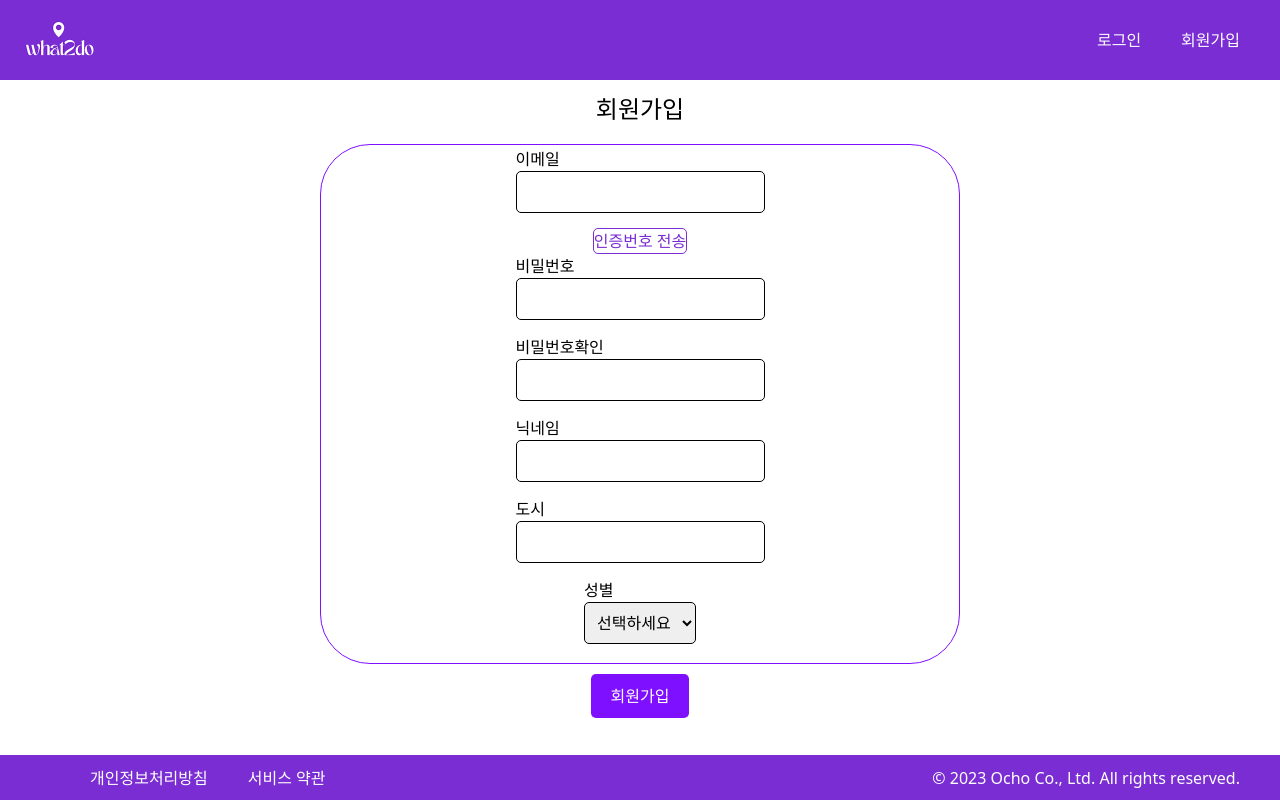
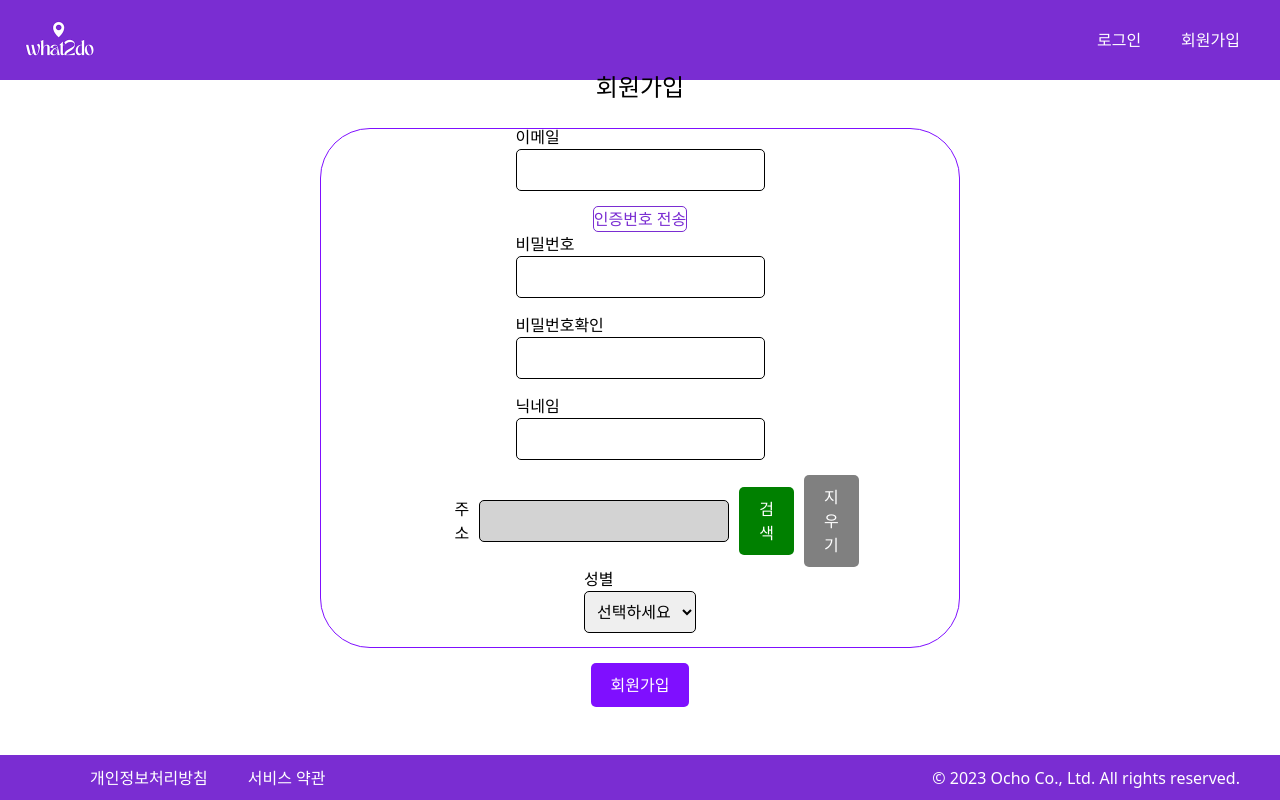
Before and after one commit to ochoWhat2do/what2dofront, a Next.js app: page /signup in a window 1280 px wide. Built offline with nearby package versions, Linux system fonts and the light colour scheme.

Commit message:
[feature] 회원가입 css 수정, 회원가입 시 주소를 받도록 처리 (#59)

```diff
--- a/src/pages/signup.tsx
+++ b/src/pages/signup.tsx
@@ -5,6 +5,7 @@ import Footer from './components/Footer'
 import styles from '../styles/signup.module.css'
 import { useRouter } from 'next/router'
 import Head from 'next/head'
+import Addr, { IAddr } from '../utils/addr' // Addr 컴포넌트를 import 합니다.
 
 const Signup = () => {
   const router = useRouter()
@@ -15,13 +16,18 @@ const Signup = () => {
   const [isAdmin, setIsAdmin] = useState(false) // State for admin checkbox
   const [adminToken, setAdminToken] = useState('') // State for admin token input
   const [nickname, setNickname] = useState('') // State for nickname input
-  const [city, setCity] = useState('') // State for city input
+  const [address, setAddress] = useState('') // State for address input
   const [gender, setGender] = useState('') // State for gender select
   const [passwordMismatch, setPasswordMismatch] = useState(false)
   const [verificationCode, setVerificationCode] = useState('')
   const [isVerificationCodeSent, setIsVerificationCodeSent] = useState(false)
   const [isValidCode, setIsValidCode] = useState(false)
   const [confirmCode, setConfirmCode] = useState('')
+  // 주소 정보를 담을 상태 추가
+  const [selectedAddress, setSelectedAddress] = useState<IAddr>({
+    address: '',
+    zonecode: '',
+  })
 
   // backend 주소
   const indexHost = 'http://localhost:8080' // 로컬
@@ -35,7 +41,7 @@ const Signup = () => {
 
     try {
       const response = await axios.get(
-        apiBaseUrl + `/api/users/checkEmail?email=${email}`,
+        apiBaseUrl + `/api/users/check-email?email=${email}`,
       )
 
       if (response.data) {
@@ -79,6 +85,11 @@ const Signup = () => {
       return
     }
 
+    if (!address) {
+      window.alert('주소를 선택해 주세요.')
+      return
+    }
+
     // Admin token validation
     if (isAdmin && !adminToken) {
       window.alert('사장님(판매자)인 경우 사장님 키를 입력해주세요.')
@@ -90,7 +101,7 @@ const Signup = () => {
         email,
         password,
         nickname,
-        city,
+        address,
         gender,
         admin: isAdmin, // Pass the admin state value
         adminToken,
@@ -107,6 +118,14 @@ const Signup = () => {
 
   const handleAdminCheckbox = () => {
     setIsAdmin(!isAdmin)
+  }
+
+  // 주소 선택 시 호출되는 콜백 함수
+  const handleSelectAddress = (data: IAddr) => {
+    // 선택한 주소 정보를 상태에 업데이트
+    setSelectedAddress(data)
+    // 선택한 주소 정보를 주소 입력 필드에 적용
+    setAddress(data.address)
   }
 
   const validateEmail = (email: string): boolean => {
@@ -254,16 +273,27 @@ const Signup = () => {
               onChange={(e) => setNickname(e.target.value)}
             />
           </div>
-          <div className={styles['signup-input-container']}>
-            <div className="signup-id-label">도시</div>
-            <input
-              type="text"
-              name="city"
-              id="city"
-              className={styles['signup-input-box']}
-              value={city}
-              onChange={(e) => setCity(e.target.value)}
-            />
+          <div className={styles['address-container']}>
+            <div className="signup-id-label">주소</div>
+            <div>
+              <input
+                type="text"
+                name="address"
+                id="address"
+                className={styles['signup-address-box']}
+                value={address}
+                onChange={(e) => setAddress(e.target.value)}
+                readOnly
+              />
+            </div>
+            {/* 주소 검색 컴포넌트 추가 및 onSelectAddr 콜백 함수 전달 */}
+            <Addr onSelectAddr={handleSelectAddress} />
+            <button
+              className={styles['address-clear-button']}
+              onClick={() => setAddress('')}
+            >
+              지우기
+            </button>
           </div>
           <div className={styles['signup-input-container']}>
             <div className="signup-id-label">성별</div>
--- a/src/styles/signup.module.css
+++ b/src/styles/signup.module.css
@@ -3,9 +3,9 @@
   flex-direction: column;
   align-items: center;
   justify-content: center;
-  height: 70vh;
+  height: 75vh;
   margin-left: 25%;
-  margin-top: 8vh;
+  margin-top: 6vh;
   border: 1px solid #7f0fff; /* 1px 실선 테두리 적용 */
   border-radius: 50px;
   padding: 10px; /* 내용과 테두리 간격 추가 */
@@ -32,6 +32,31 @@
   padding: 8px;
   border: 1px solid #000; /* 변경된 부분: 검은색 테두리로 수정 */
   border-radius: 5px;
+}
+
+.address-container {
+  display: flex;
+  align-items: center;
+  width: 60%;
+  gap: 10px;
+}
+
+.signup-address-box {
+  width: 250px;
+  padding: 8px;
+  border: 1px solid #000; /* 변경된 부분: 검은색 테두리로 수정 */
+  border-radius: 5px;
+  background-color: #d3d3d3;
+  cursor: pointer;
+}
+
+.address-clear-button {
+  background-color: #808080;
+  color: #fff;
+  border: none;
+  border-radius: 5px;
+  cursor: pointer;
+  padding: 10px 20px;
 }
 
 .signup-id-submit {
--- /dev/null
+++ b/src/styles/util/addr.module.css
@@ -0,0 +1,23 @@
+.address-id-search {
+  background-color: #008000;
+  color: #fff;
+  border: none;
+  border-radius: 5px;
+  cursor: pointer;
+  padding: 10px 20px;
+}
+
+.zipcode-input-box {
+  width: 30%;
+  padding: 8px;
+  border: 1px solid #000;
+  border-radius: 5px;
+}
+
+.address-input-box {
+  width: 50%;
+  padding: 8px;
+  border: 1px solid #000;
+  border-radius: 5px;
+  margin-top: 10px; /* 주소 입력 필드의 상단 마진 추가 */
+}
--- /dev/null
+++ b/src/utils/addr.tsx
@@ -0,0 +1,63 @@
+import React, { useEffect } from 'react'
+import styles from '../styles/util/addr.module.css' // Import login.module.css
+
+export interface IAddr {
+  address: string
+  zonecode: string
+}
+
+// window 객체에 대한 타입 선언
+declare global {
+  interface Window {
+    daum: any
+  }
+}
+
+interface IAddrProps {
+  onSelectAddr: (data: IAddr) => void // 주소 선택 시 호출될 콜백 함수
+}
+
+const Addr: React.FC<IAddrProps> = ({ onSelectAddr }) => {
+  const onClickAddr = () => {
+    new window.daum.Postcode({
+      oncomplete: function (data: IAddr) {
+        onSelectAddr(data) // 주소 선택 시 콜백 함수 호출
+      },
+    }).open()
+  }
+
+  useEffect(() => {
+    // 다음 주소 검색 API 스크립트 동적으로 로드
+    const script = document.createElement('script')
+    script.src = '//t1.daumcdn.net/mapjsapi/bundle/postcode/prod/postcode.v2.js'
+    script.async = true
+    document.body.appendChild(script)
+
+    return () => {
+      // 컴포넌트가 언마운트될 때 스크립트 삭제
+      document.body.removeChild(script)
+    }
+  }, [])
+
+  return (
+    <div>
+      {/* <input id="addr" type="text" readOnly /> */}
+      <button onClick={onClickAddr} className={styles['address-id-search']}>
+        검색
+      </button>
+      {/* <input
+        id="zipNo"
+        type="text"
+        readOnly
+        className={styles['zipcode-input-box']}
+      />
+      <input
+        id="addrDetail"
+        type="text"
+        className={styles['address-input-box']}
+      /> */}
+    </div>
+  )
+}
+
+export default Addr
```
